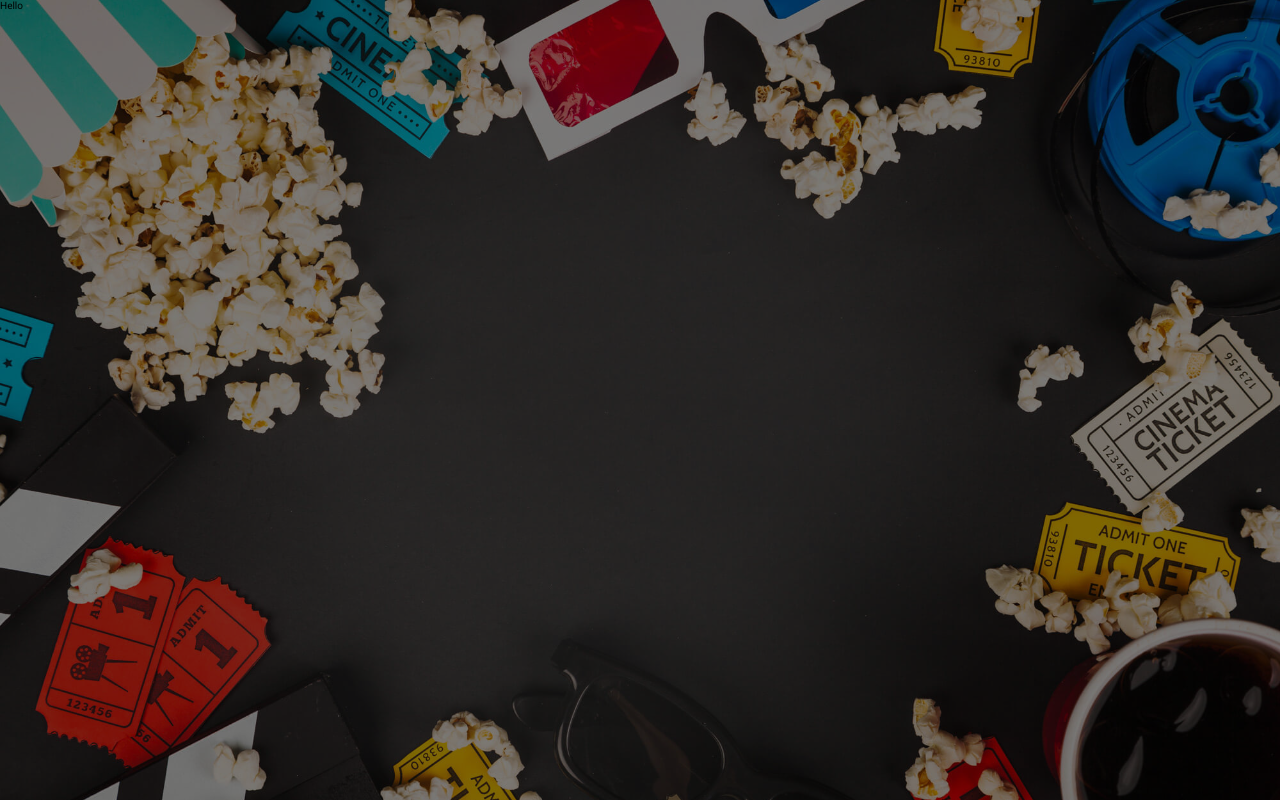
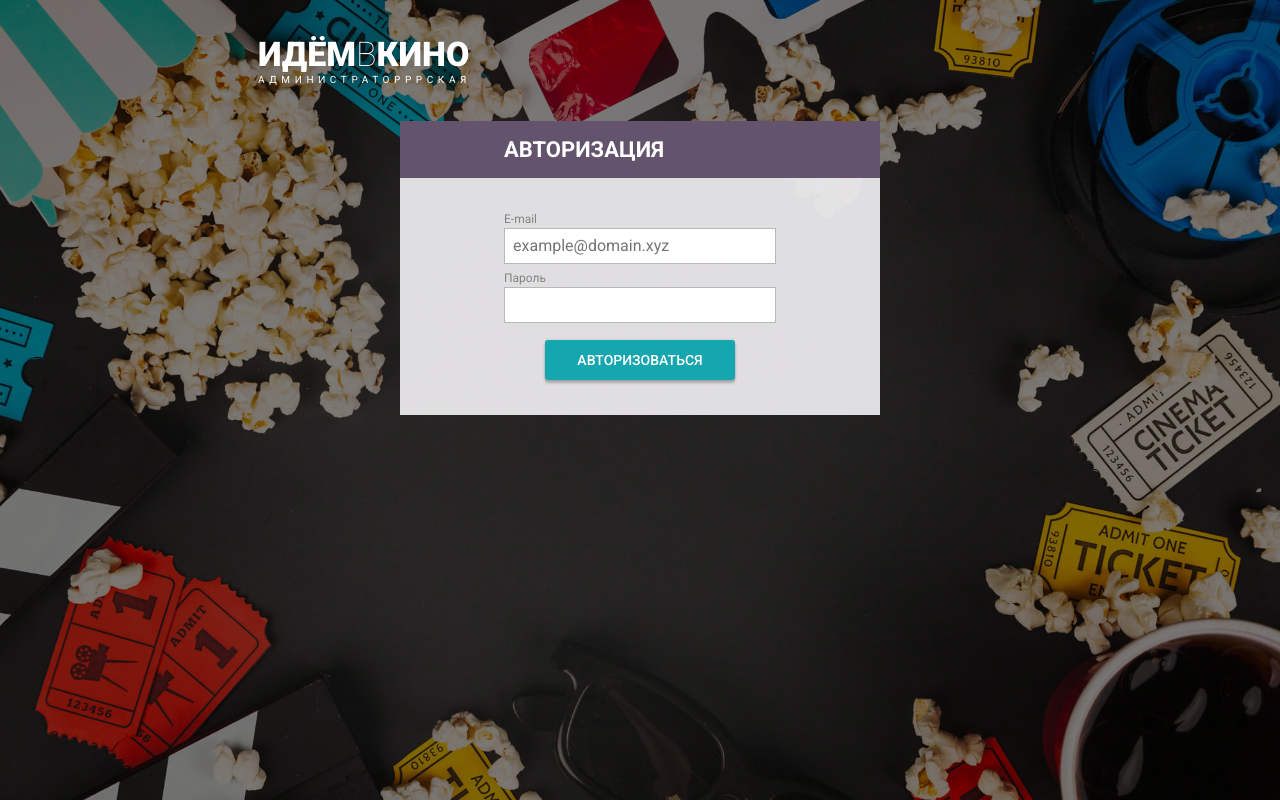
Before and after one commit to valerie-sidman/booking-service-front, a React (Create React App) app: page /admin in a window 1280 px wide. Built offline with nearby package versions, Linux system fonts and the light colour scheme.

Commit message:
added new admin components (AdminSection, Authorization, HeaderAdmin, MainAdmin), set up Route

```diff
--- a/package.json
+++ b/package.json
@@ -8,6 +8,7 @@
     "@testing-library/user-event": "^12.1.10",
     "react": "^17.0.2",
     "react-dom": "^17.0.2",
+    "react-router-dom": "^6.0.2",
     "react-scripts": "4.0.3",
     "web-vitals": "^1.0.1"
   },
--- a/src/App.js
+++ b/src/App.js
@@ -1,8 +1,15 @@
+import { BrowserRouter as Router, Routes, Route } from 'react-router-dom';
+import AdminSection from "./components/admin/AdminSection";
+import MainAdmin from './components/admin/MainAdmin';
+
 function App() {
   return (
-    <div>
-      Hello
-    </div>
+    <Router>
+      <Routes>
+        <Route path="/admin" element={<AdminSection />} />
+        <Route path="/admin/authorized" element={<MainAdmin />} />
+      </Routes>
+    </Router>
   );
 }
 
--- /dev/null
+++ b/src/components/admin/AdminSection.js
@@ -0,0 +1,12 @@
+import React from 'react';
+import  HeaderAdmin  from './HeaderAdmin';
+import  Authorization  from './Authorization';
+
+export default function AdminSection() {
+  return (
+    <div>
+      <HeaderAdmin />
+      <Authorization />
+    </div>
+  );
+}
--- /dev/null
+++ b/src/components/admin/Authorization.js
@@ -0,0 +1,46 @@
+import React, { useState } from 'react';
+
+export default function Authorization() {
+
+  const [form, setForm] = useState({
+    login: '',
+    password: ''
+  });
+
+  const handleLoginChange = (evt) => {
+    setForm(prevForm => ({...prevForm, login: evt.target.value}));
+  }
+
+  const handlePasswordChange = (evt) => {
+    setForm(prevForm => ({...prevForm, password: evt.target.value}));
+  }
+
+  const handleSubmit = evt => {
+    evt.preventDefault();
+    console.log("Login: " + form.login);
+    console.log("Password: " + form.password);
+  }
+
+  return (
+    <section className="login">
+      <header className="login__header">
+        <h2 className="login__title">Авторизация</h2>
+      </header>
+      <div className="login__wrapper">
+        <form className="login__form" action="login_submit" method="get" acceptCharset="utf-8" onSubmit={handleSubmit}>
+          <label className="login__label" htmlFor="mail">
+            E-mail
+            <input className="login__input" type="mail" placeholder="example@domain.xyz" name="mail" value={form.login} onChange={handleLoginChange} required />
+          </label>
+          <label className="login__label" htmlFor="pwd">
+            Пароль
+            <input className="login__input" type="password" placeholder="" name="pwd" value={form.password} onChange={handlePasswordChange} required />
+          </label>
+          <div className="text-center">
+            <input value="Авторизоваться" type="submit" className="login__button" />
+          </div>
+        </form>
+      </div>
+    </section>
+  )
+}
--- /dev/null
+++ b/src/components/admin/HeaderAdmin.js
@@ -0,0 +1,10 @@
+import React from 'react';
+
+export default function HeaderAdmin() {
+  return (
+    <header className="page-header">
+    <h1 className="page-header__title">Идём<span>в</span>кино</h1>
+    <span className="page-header__subtitle">Администраторррская</span>
+  </header>
+  )
+}
--- /dev/null
+++ b/src/components/admin/MainAdmin.js
@@ -0,0 +1,9 @@
+import React from 'react';
+
+export default function MainAdmin() {
+  return (
+    <main className="conf-steps">
+      Здесь будут конфигурации
+    </main>
+  )
+}
```
Also changed, not shown: 1 other file (tests, documents, lock files or other folders).
